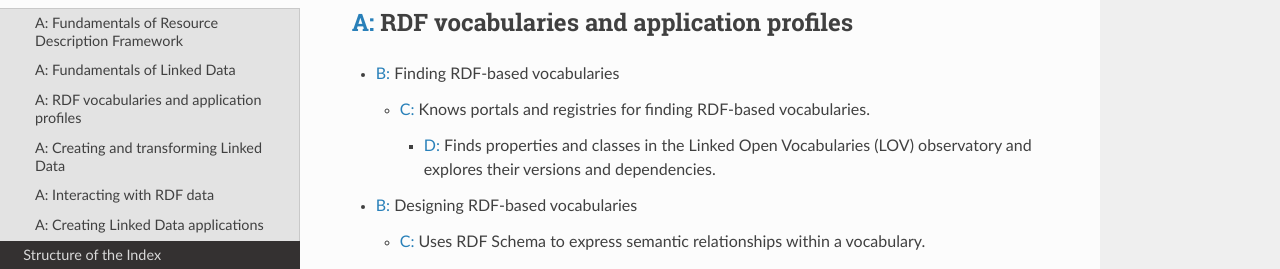
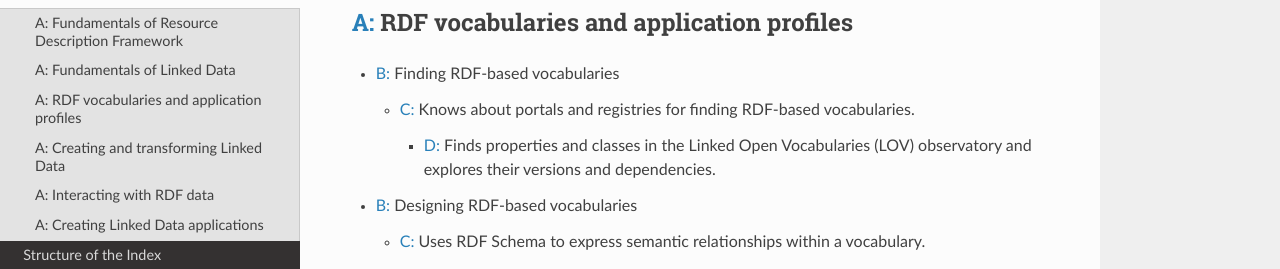
Before and after one commit to dcmi/ldci, an MkDocs documentation site: the page built from docs/D2695955.md, in a window 1280 px wide and 900 px high, scrolled down 2384 px. Shown: the part 158-427 px from the top of the window. Built offline with MkDocs 1.6.1, drawn with Linux system fonts in a browser that asks for light colours; nearby versions of some CDN libraries; old or Windows-style settings are respelled for this version of MkDocs.

Commit message:
I think about is much better here

```diff
--- a/docs/D2695955.md
+++ b/docs/D2695955.md
@@ -63,7 +63,7 @@
 
 ## [A:](http://asn.desire2learn.com/resources/S2696018) RDF vocabularies and application profiles
 * [B:](http://asn.desire2learn.com/resources/S2696044) Finding RDF-based vocabularies
-    * [C:](http://asn.desire2learn.com/resources/S2731567) Knows portals and registries for finding RDF-based vocabularies.
+    * [C:](http://asn.desire2learn.com/resources/S2731567) Knows about portals and registries for finding RDF-based vocabularies.
         * [D:](http://asn.desire2learn.com/resources/S2696094) Finds properties and classes in the Linked Open Vocabularies (LOV) observatory and explores their versions and dependencies.
 * [B:](http://asn.desire2learn.com/resources/S2731561) Designing RDF-based vocabularies
     * [C:](http://asn.desire2learn.com/resources/S2731562) Uses RDF Schema to express semantic relationships within a vocabulary.
```
